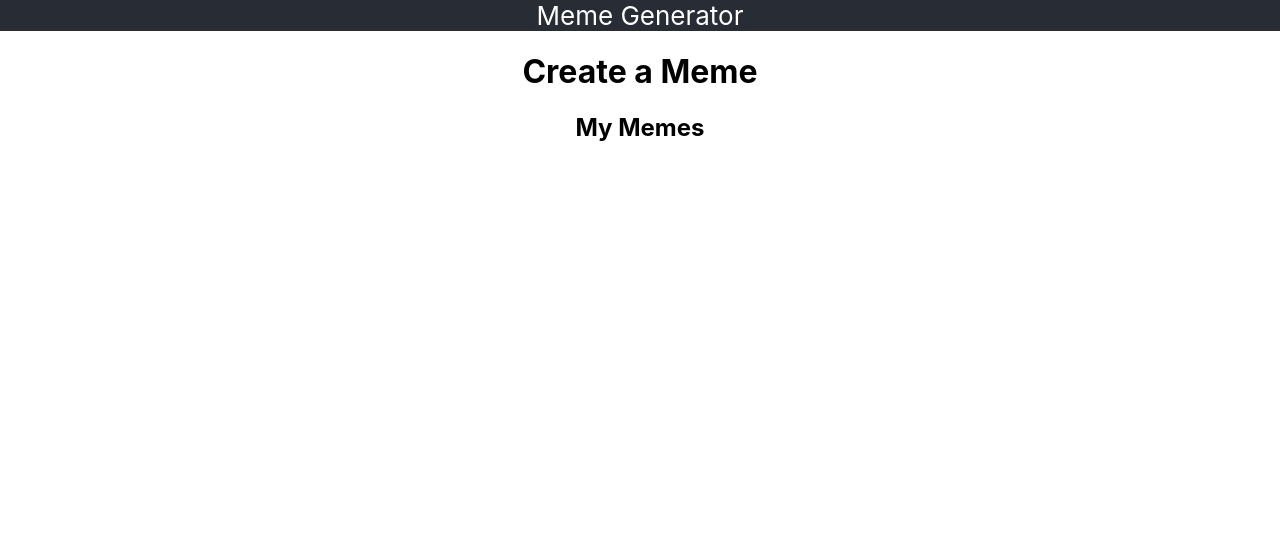
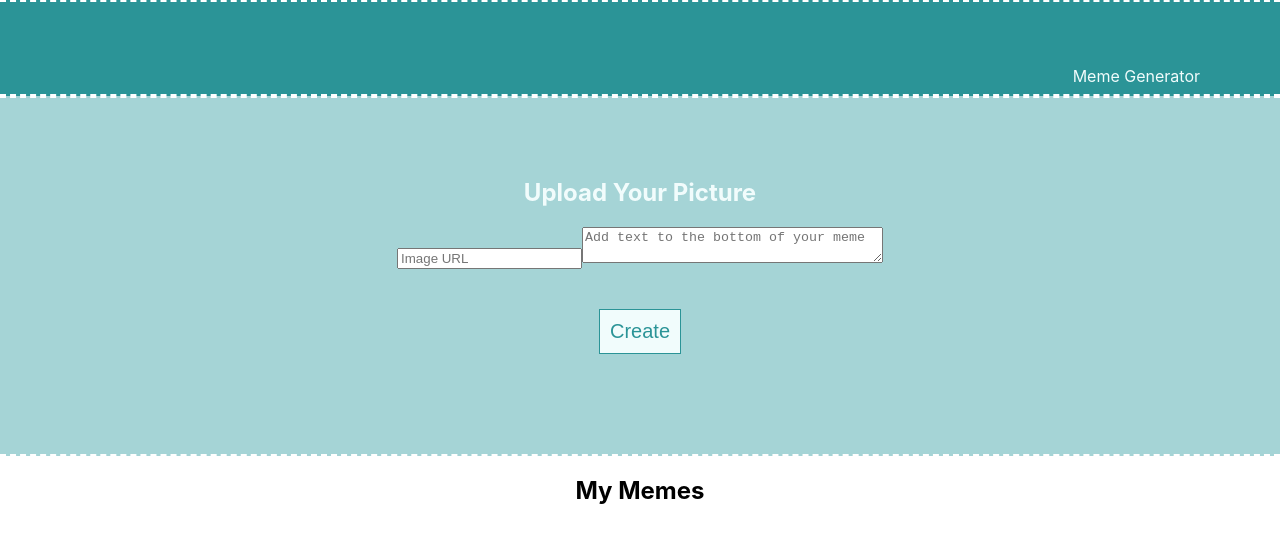
Before and after one commit to kwolosonovich/meme-generator-redux, a React (Create React App) app: page / in a window 1280 px wide. Shown: the top 542 px of the page. Built offline with nearby package versions, Linux system fonts and the light colour scheme.

Commit message:
form and styles

```diff
--- a/src/App.css
+++ b/src/App.css
@@ -7,17 +7,13 @@
   pointer-events: none;
 }
 
-.App-header {
-  background-color: #282c34;
-  /* min-height: 100vh; */
-  display: flex;
-  flex-direction: column;
-  align-items: center;
-  justify-content: center;
-  font-size: calc(10px + 2vmin);
-  color: white;
+.header {
+  position: relative;
+  text-align: right;
+  background-color: #2b9497;
+  margin: 0;
+  color: #f1fcfc;
+  padding: 4rem 5rem .5rem;
+  border-bottom: 2px dashed white;
+  border-top: 2px dashed white;
 }
-
-.App-link {
-  color: #61dafb;
-}
--- a/src/App.js
+++ b/src/App.js
@@ -1,12 +1,12 @@
 import React from "react";
 import CreateForm from "./CreateForm"
-import './App.css';
 import MemeList from "./MemeList"
+import "./App.css";
 
 function App() {
   return (
     <div className="App">
-      <header className="App-header">
+      <header className="header">
         Meme Generator
       </header>
       <CreateForm/>
--- a/src/CreateForm.js
+++ b/src/CreateForm.js
@@ -1,7 +1,37 @@
 import React, { useState } from "react";
+import createForm from "./createForm.css"
 
 function CreateForm() {
-  return <h1>Create a Meme</h1>;
+	return (
+    <div class="new-meme-form">
+      <form id="create-meme">
+        <div class="upload-photo">
+          <h2>Upload Your Picture</h2>
+          <label for="file-id"></label>
+          <input
+            type="text"
+            id="file-id"
+            name="file"
+            id="add-photo"
+            placeholder="Image URL"
+          ></input>
+          <label for="text-input-bottom"></label>
+          <textarea
+            name="text-field"
+            id="text-input-bottom"
+            cols="35"
+            rows="2"
+            placeholder="Add text to the bottom of your meme"
+          ></textarea>
+          <div class="submit-form">
+            <button type="submit" form="create-meme" id="submit-button">
+              Create
+            </button>
+          </div>
+        </div>
+      </form>
+    </div>
+  );
 }
 
-export default CreateForm
+export default CreateForm;
--- /dev/null
+++ b/src/createForm.css
@@ -0,0 +1,26 @@
+.new-meme-form {
+    position: relative;
+    background-color: #8bc8cac4;
+    color: #f1fcfc;
+    border-bottom: 2px dashed white;
+    border-top: 2px dashed white;
+}
+
+.upload-photo {
+    justify-content: center;
+    margin: 0;
+    padding: 60px 0px;
+}
+
+#submit-button {
+    margin: 40px 0px;
+    background-color: #f1fcfc;
+    color: #2b9497;
+    border: 1px solid #2b9497;
+    padding: 10px;
+    font-size: 20px;
+}
+
+.form-input {
+    padding: 30px 11px;
+}
```
